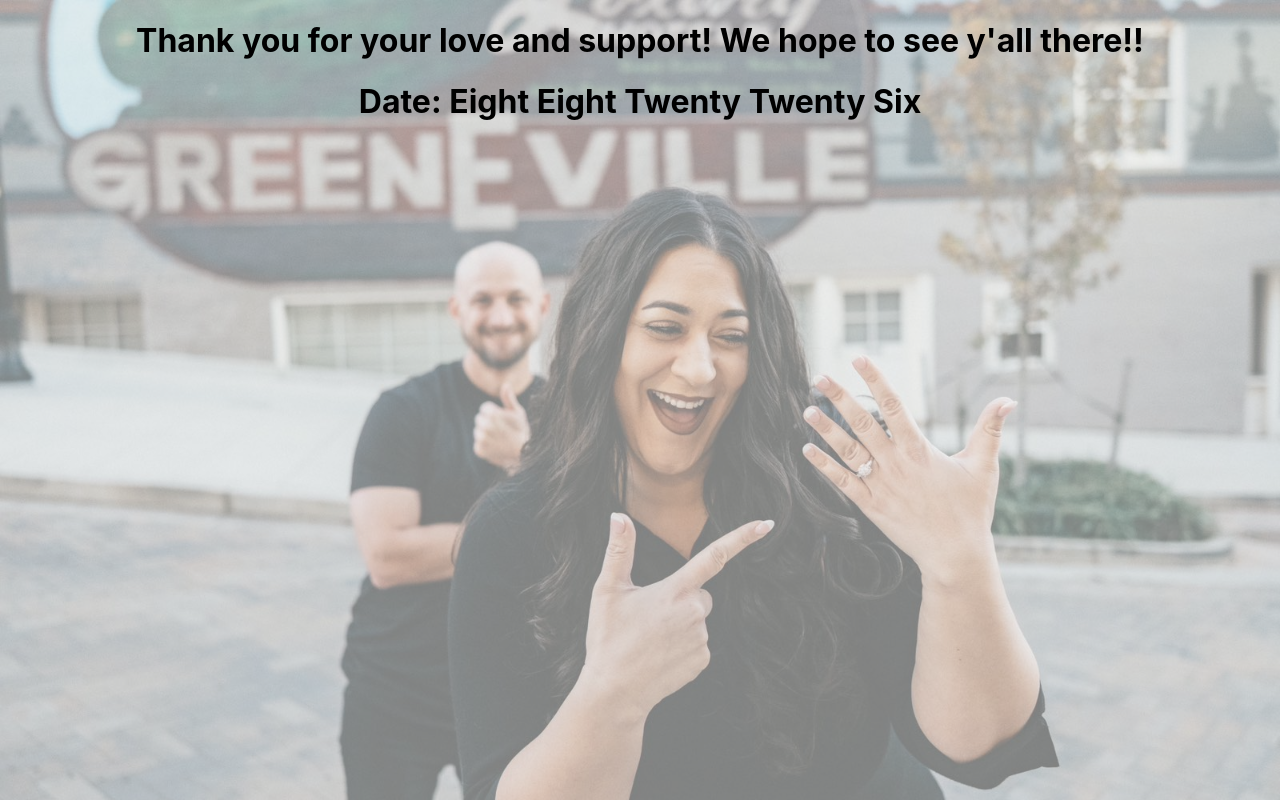
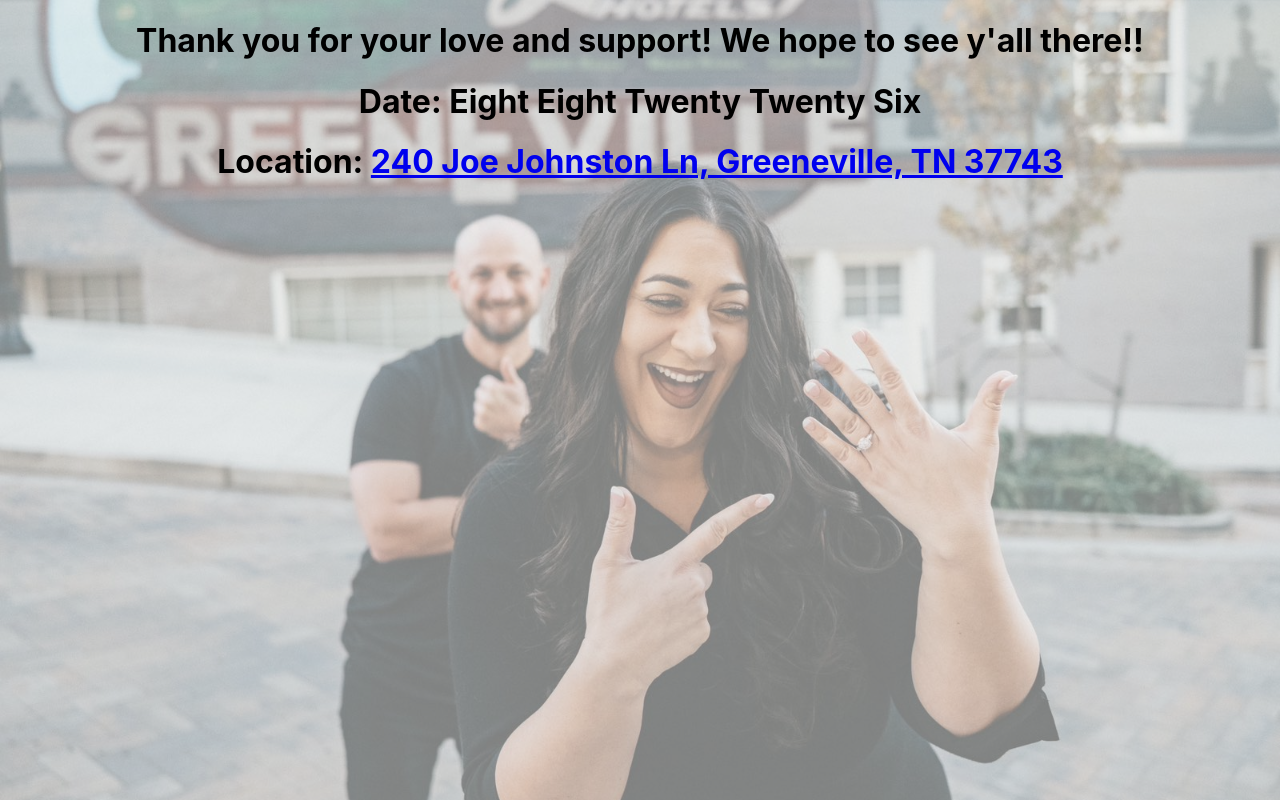
Before and after one commit to sarmenta3/weddingApp, a React (Create React App) app in the folder wedding-app/: page / in a window 1280 px wide. Built offline with nearby package versions, Linux system fonts and the light colour scheme.

Commit message:
center background and add link

```diff
--- a/wedding-app/src/homePage/homePage.css
+++ b/wedding-app/src/homePage/homePage.css
@@ -13,6 +13,7 @@
   background-image: url('../pictures/greeneVille.jpg');
   background-size: cover;
   background-repeat: no-repeat;
+  background-position: center;
   opacity: .5;
   height: 100vh;
   width: 100%;
--- a/wedding-app/src/homePage/homePage.js
+++ b/wedding-app/src/homePage/homePage.js
@@ -8,6 +8,9 @@ function HomePage() {
             <div className="intro">
                 <h1>Thank you for your love and support! We hope to see y'all there!!</h1>
                 <h1>Date: Eight Eight Twenty Twenty Six</h1>
+                <h1>Location: <a href ="https://johnstonhomeplace.com/" target="_blank" rel="noreferrer">
+                    240 Joe Johnston Ln, Greeneville, TN 37743
+                </a></h1>
             </div>
         </div>
     );
```
